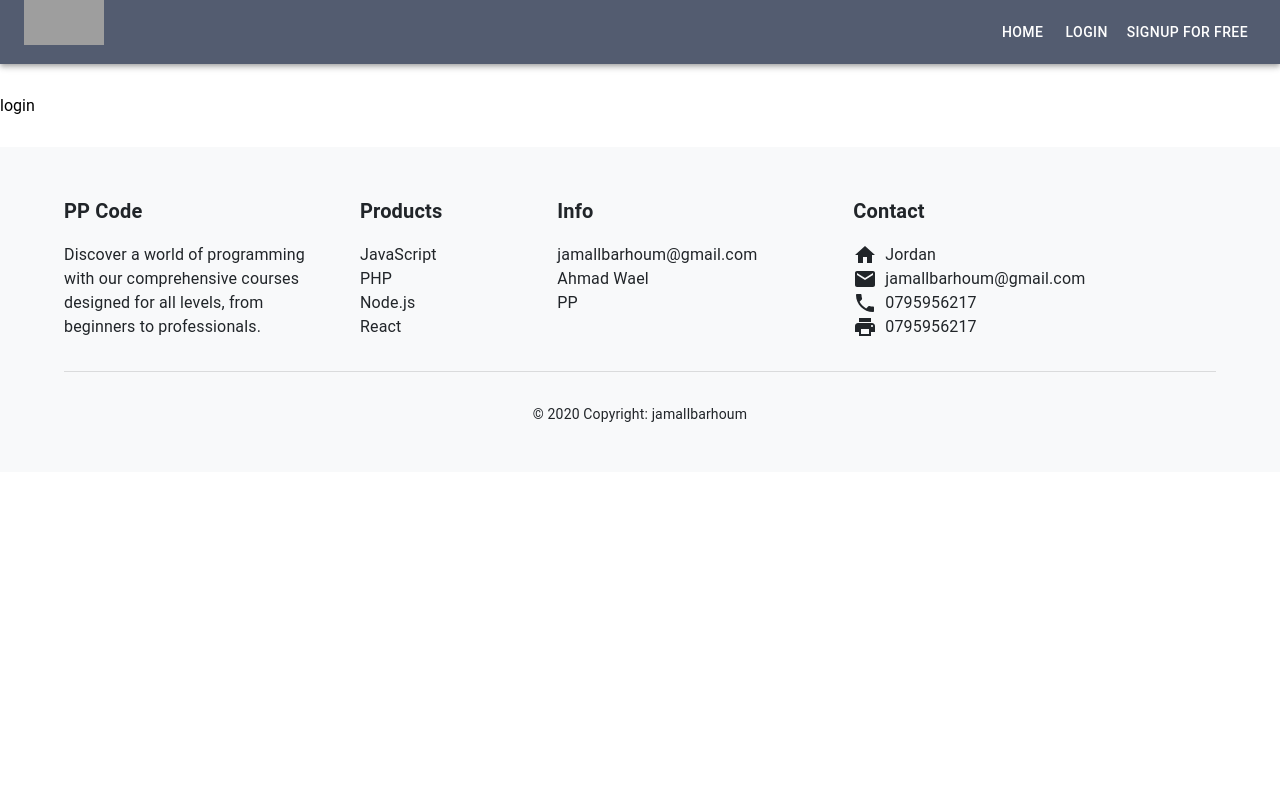
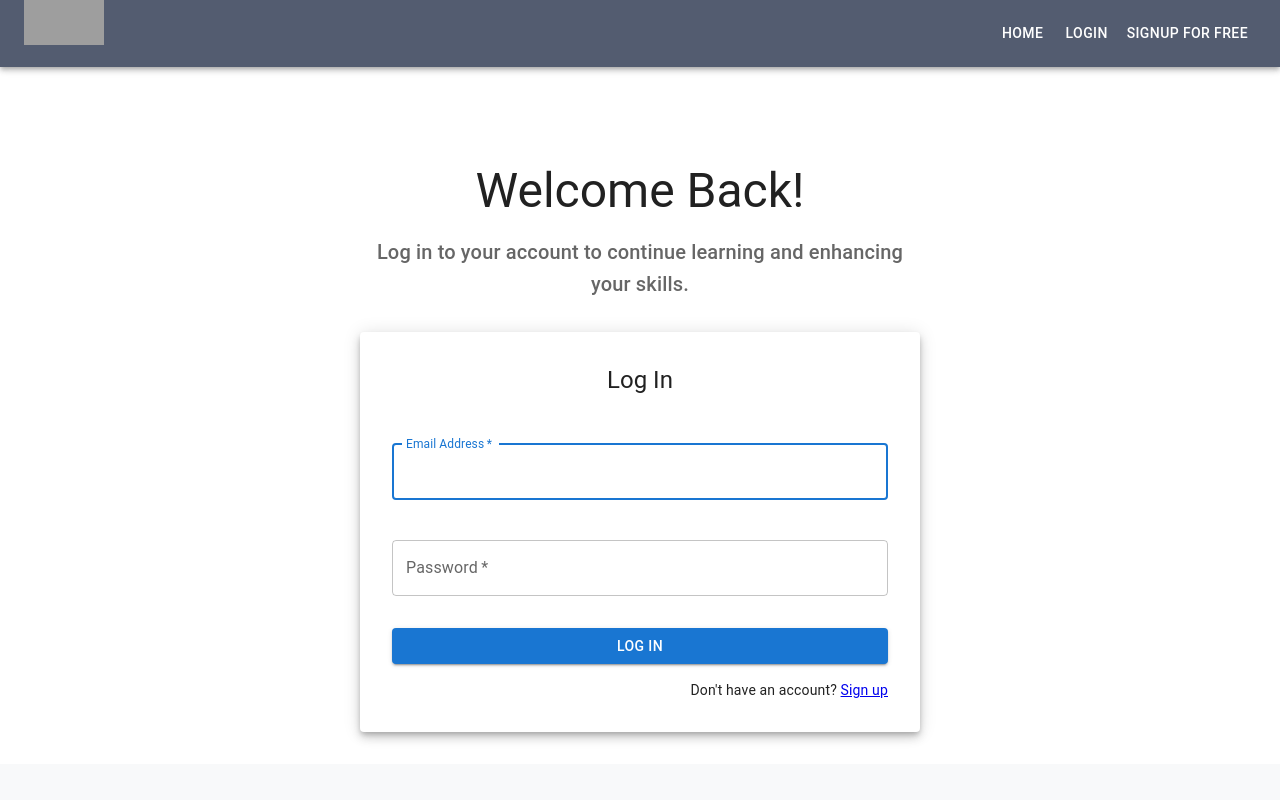
Before and after one commit to AhmadAlTarsha/LearnHub, a React (Create React App) app in the folder learnhub/front end/: page /login in a window 1280 px wide. Shown: the top 800 px of the page. Built offline with nearby package versions, Linux system fonts and the light colour scheme; grey boxes are pictures that could not be loaded.

Commit message:
start bulid login page

```diff
--- a/learnhub/front end/src/pages/login.jsx
+++ b/learnhub/front end/src/pages/login.jsx
@@ -1,9 +1,154 @@
-import React from 'react'
+import React, { useState } from "react";
+import { Link } from "react-router-dom";
+import axios from "axios";
+import {
+  Box,
+  Button,
+  Container,
+  Grid,
+  TextField,
+  Typography,
+  Paper,
+  CssBaseline,
+} from "@mui/material";
 
-const Login = () => {
+function Login() {
+  const [formData, setFormData] = useState({
+    email: "",
+    password: "",
+  });
+
+  const handleChange = (event) => {
+    const { name, value } = event.target;
+    setFormData({
+      ...formData,
+      [name]: value,
+    });
+  };
+
+  const handleSubmit = async (event) => {
+    event.preventDefault();
+    if (formData.email && formData.password) {
+      try {
+        const result = await axios.post("http://localhost:5001/users/login", {
+          email: formData.email,
+          password: formData.password,
+        });
+        console.log(result);
+      } catch (error) {
+        console.error("Error during login:", error);
+      }
+    } else {
+      console.log("Missing email or password");
+    }
+  };
+
   return (
-    <div>login</div>
-  )
+    <div>
+      <CssBaseline />
+      <Box
+        sx={{
+          backgroundColor: "background.paper",
+          pt: 8,
+          pb: 6,
+        }}
+      >
+        <Container maxWidth="sm">
+          <Typography
+            component="h1"
+            variant="h3"
+            align="center"
+            color="text.primary"
+            gutterBottom
+          >
+            Welcome Back!
+          </Typography>
+          <Typography
+            variant="h6"
+            align="center"
+            color="text.secondary"
+            paragraph
+          >
+            Log in to your account to continue learning and enhancing your skills.
+          </Typography>
+        </Container>
+      </Box>
+      <Container sx={{ mt: -8, mb: 4 }}>
+        <Grid container spacing={4} justifyContent="center">
+          <Grid item xs={12} md={6}>
+            <Box sx={{ display: "flex", justifyContent: "center" }}>
+              <Paper elevation={6} sx={{ padding: 4 }}>
+                <Box
+                  sx={{
+                    display: "flex",
+                    flexDirection: "column",
+                    alignItems: "center",
+                  }}
+                >
+                  <Typography component="h1" variant="h5" sx={{ mb: 3 }}>
+                    Log In
+                  </Typography>
+                  <Box
+                    component="form"
+                    onSubmit={handleSubmit}
+                    noValidate
+                    sx={{ mt: 1 }}
+                  >
+                    <Grid container spacing={2}>
+                      <Grid item xs={12}>
+                        <TextField
+                          margin="normal"
+                          required
+                          fullWidth
+                          id="email"
+                          label="Email Address"
+                          name="email"
+                          autoComplete="email"
+                          autoFocus
+                          value={formData.email}
+                          onChange={handleChange}
+                        />
+                      </Grid>
+                      <Grid item xs={12}>
+                        <TextField
+                          margin="normal"
+                          required
+                          fullWidth
+                          name="password"
+                          label="Password"
+                          type="password"
+                          id="password"
+                          autoComplete="current-password"
+                          value={formData.password}
+                          onChange={handleChange}
+                        />
+                      </Grid>
+                    </Grid>
+                    <Button
+                      type="submit"
+                      fullWidth
+                      variant="contained"
+                      sx={{ mt: 3, mb: 2 }}
+                    >
+                      Log In
+                    </Button>
+                    <Grid container justifyContent="flex-end">
+                      <Grid item>
+                        <Typography variant="body2">
+                          Don't have an account?{" "}
+                          <Link to="/signup">Sign up</Link>
+                        </Typography>
+                      </Grid>
+                    </Grid>
+                  </Box>
+                </Box>
+              </Paper>
+            </Box>
+          </Grid>
+        </Grid>
+      </Container>
+    </div>
+  );
 }
 
-export default Login
+export default Login;
--- a/learnhub/front end/src/pages/signup.jsx
+++ b/learnhub/front end/src/pages/signup.jsx
@@ -16,7 +16,6 @@ import {
   CssBaseline,
 } from "@mui/material";
 
-
 import SimpleSnackbar from "../components/Snackbar/index";
 
 function Signup() {
@@ -30,13 +29,12 @@ function Signup() {
     birth_date: "",
   });
 
-  const [Snackbar,setSnackBar]=useState({
-    text:"",
-    status:""
-  })
+  const [Snackbar, setSnackBar] = useState({
+    text: "",
+    status: "",
+  });
 
   const [openSnackbar, setOpenSnackbar] = useState(false);
-
 
   const handleChange = (event) => {
     const { name, value } = event.target;
@@ -58,11 +56,11 @@ function Signup() {
     ) {
       if (formData.password !== formData.repassword) {
         setSnackBar({
-          text:"Passwords do not match",
-          status:"error"
+          text: "Passwords do not match",
+          status: "error",
         });
 
-        setOpenSnackbar(true)
+        setOpenSnackbar(true);
       } else {
         try {
           const result = await axios.post(
@@ -79,30 +77,27 @@ function Signup() {
           console.log(result);
 
           setSnackBar({
-            text:"signup successfully",
-            status:"success"
+            text: "signup successfully",
+            status: "success",
           });
 
-          setOpenSnackbar(true)
+          setOpenSnackbar(true);
         } catch (error) {
-
           setSnackBar({
-            text:error.response.data
-            .message,
-            status:"error"
+            text: error.response.data.message,
+            status: "error",
           });
 
-          setOpenSnackbar(true)
-          console.error("Error during signup:", error);
+          setOpenSnackbar(true);
         }
       }
     } else {
       setSnackBar({
-        text:"missing data ",
-        status:"error"
+        text: "missing data ",
+        status: "error",
       });
 
-      setOpenSnackbar(true)
+      setOpenSnackbar(true);
     }
   };
 
```
Also changed, not shown: learnhub/front end/src/components/Snackbar/index.jsx (+17 -22 lines).
